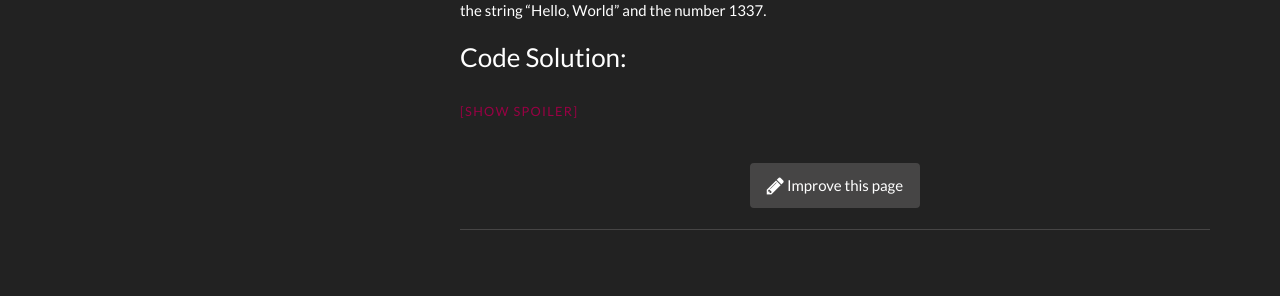
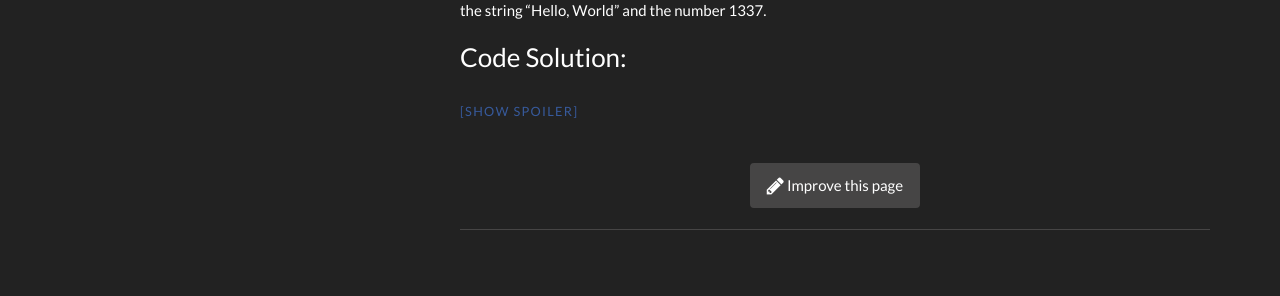
Before and after one commit to PrinceBunBun981/cyberstart.dev, a Jekyll site: the page built from _challenge/moon_l1/E0001.md, in a window 1280 px wide. Shown: the part 489-785 px from the top of the page. Built offline with Jekyll 4.4.1, drawn with Linux system fonts in a browser that asks for light colours.

Commit message:
Finalize spoilers
Signed-off-by: Nick <29809309+PrinceBunBun981@users.noreply.github.com>

```diff
--- a/_sass/_jekyll-doc-theme.scss
+++ b/_sass/_jekyll-doc-theme.scss
@@ -264,7 +264,7 @@ details {
 summary {
   display: list-item;
   list-style-type: none;
-  color: #990044;
+  color: #375a9c;
   font-size: 0.85em;
   letter-spacing: 0.1em
 }
@@ -279,7 +279,7 @@ summary::-webkit-details-marker {
 }
 
 summary:hover {
-  color: #cc4477;
+  color: #0ce3ac;
   cursor: pointer
 }
 
@@ -288,7 +288,7 @@ details[open] summary {
   bottom: 0;
   margin: -1.5em -0em;
   font-size: 0.85em;
-  letter-spacing: 0.1em;
+  letter-spacing: 0.1em
 }
 
 details[open] summary:before {
```
